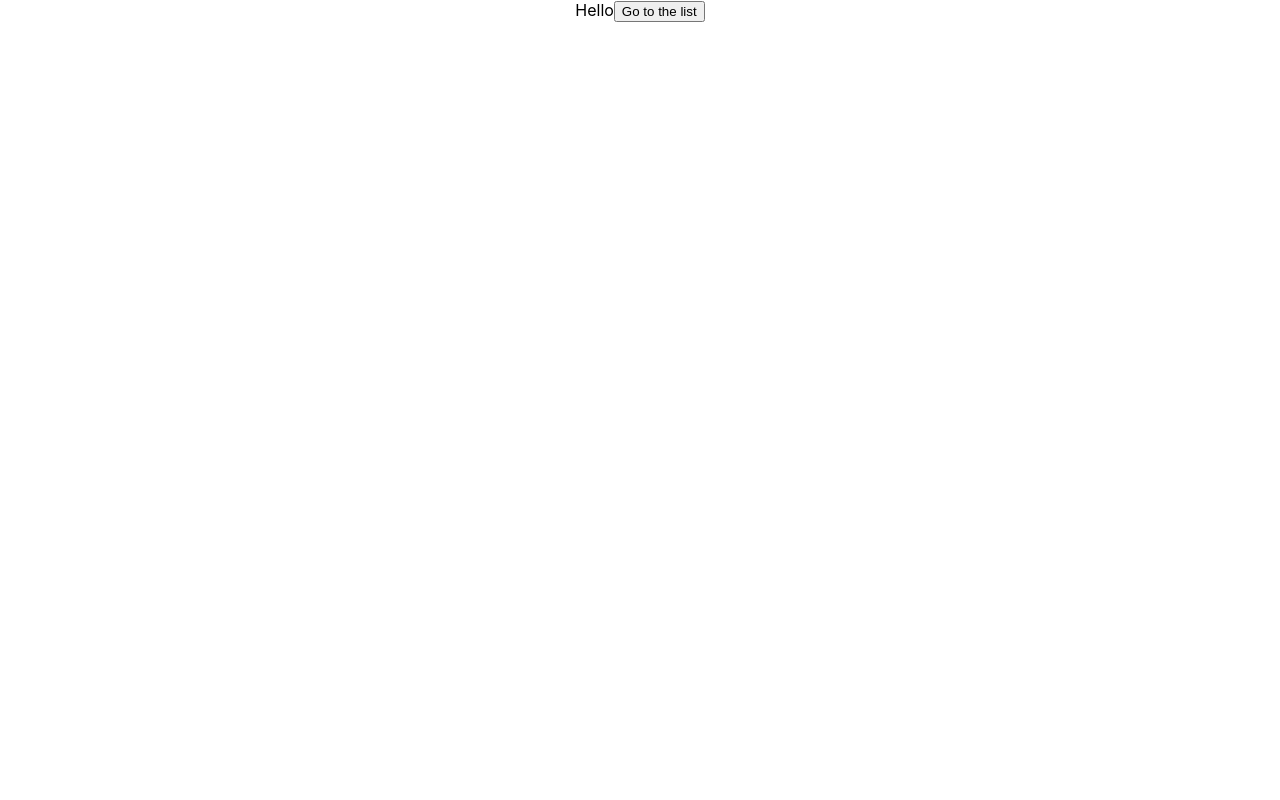
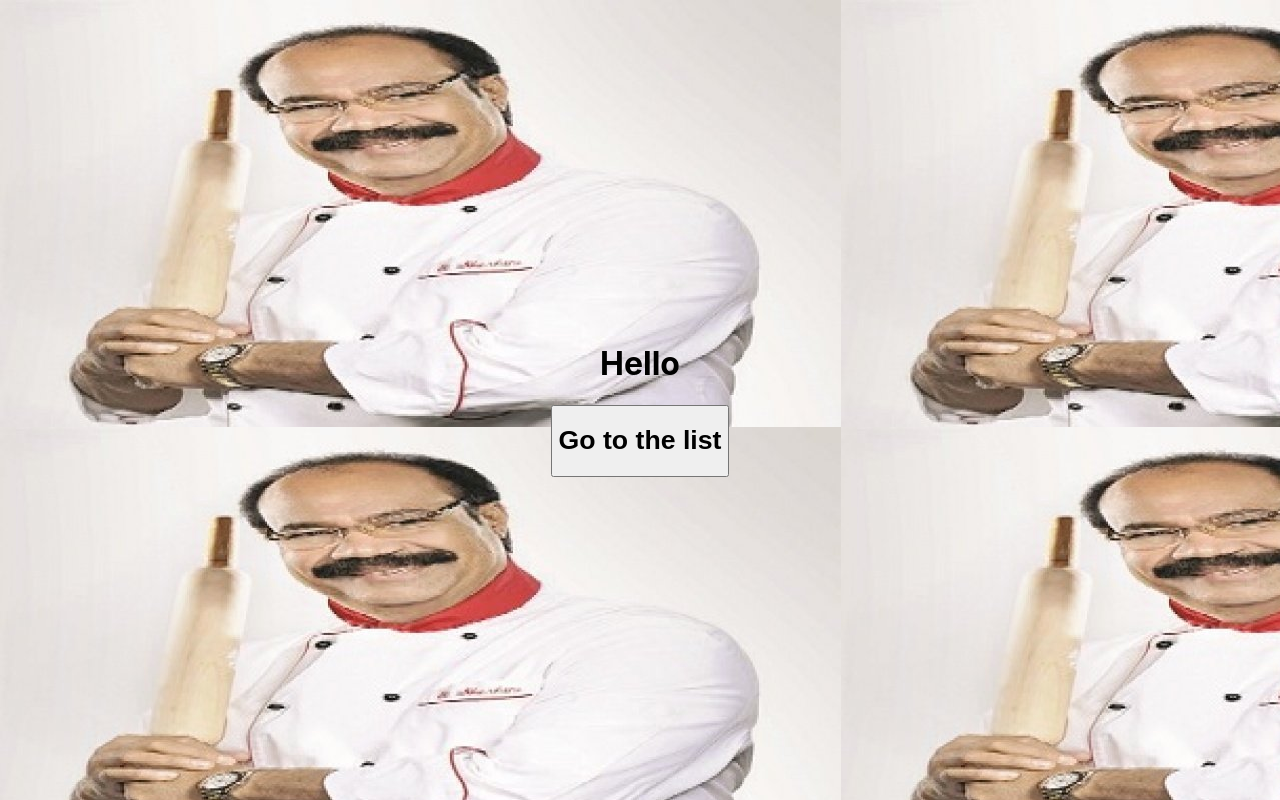
Before and after one commit to Abdallah-Youssef/Spring-React, a React (Create React App) app in the folder client/: page / in a window 1280 px wide. Built offline with nearby package versions, Linux system fonts and the light colour scheme.

Commit message:
Added styling for the welcome page

```diff
--- /dev/null
+++ b/client/src/components/Welcome.css
@@ -0,0 +1,12 @@
+.welcome{
+    display: flex;
+    flex-direction: column;
+    align-items: center;
+    align-content: center;
+    justify-content: center;
+    justify-items: center;
+    height: 100%;
+
+    margin: auto;
+    background-image: url("../assets/sherbeeny.jpg");
+}
--- a/client/src/components/Welcome.js
+++ b/client/src/components/Welcome.js
@@ -1,11 +1,15 @@
 import React from 'react'
-
+import './Welcome.css'
 export const Welcome = ({history}) => {
     return (
-        <div>
+        <div className="welcome">
+            <h1>
             Hello
+            </h1>
             <button onClick={()=> history.push("/list")}>
+                <h1>
                 Go to the list
+                </h1>
             </button>
         </div>
     )
--- a/client/src/index.css
+++ b/client/src/index.css
@@ -5,9 +5,11 @@ body {
     sans-serif;
   -webkit-font-smoothing: antialiased;
   -moz-osx-font-smoothing: grayscale;
+
+  /* background-image: url("/src/assets/sherbeeny.jpg"); */
 }
 
-.App{
+.App, #root, body, html{
   height: 100%;
 }
 
```
Also changed, not shown: client/src/assets/sherbeeny.jpg (added).
